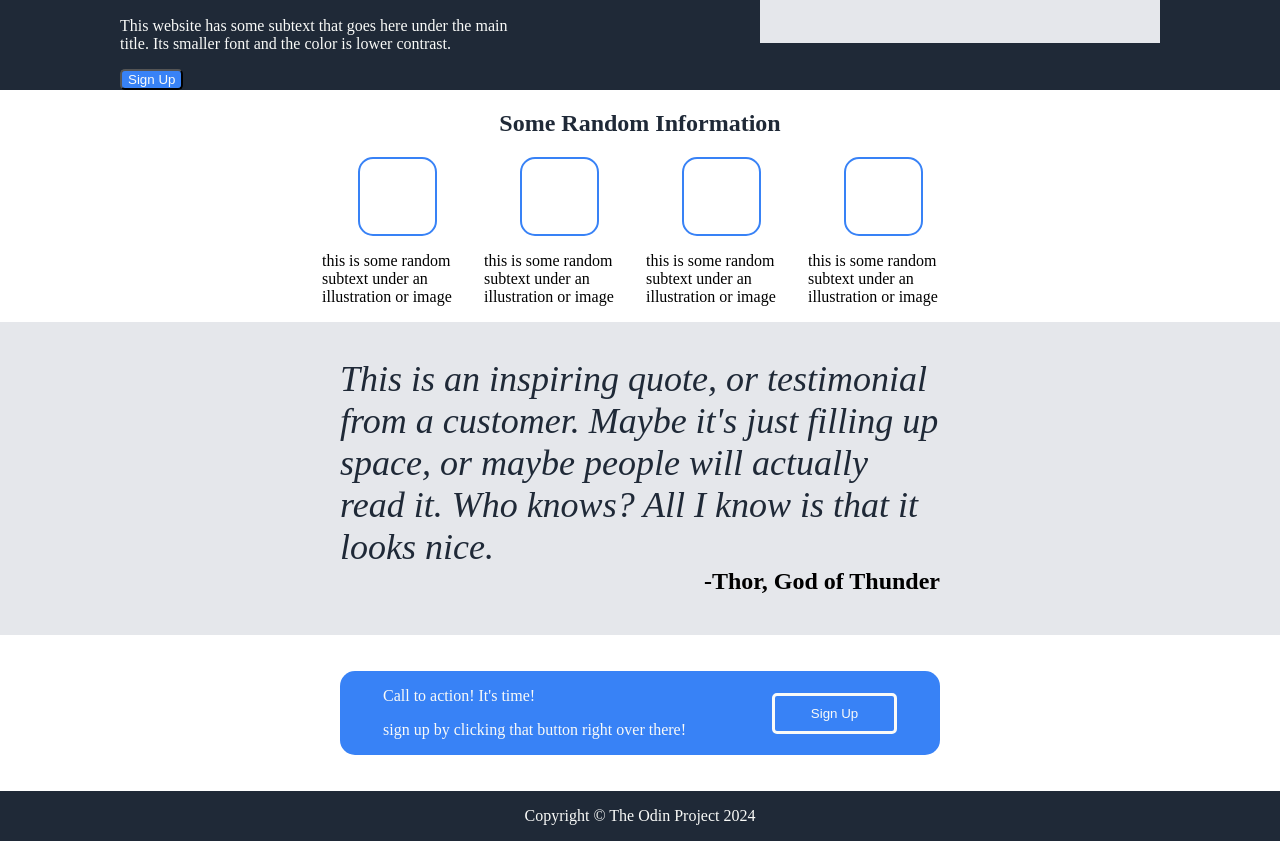
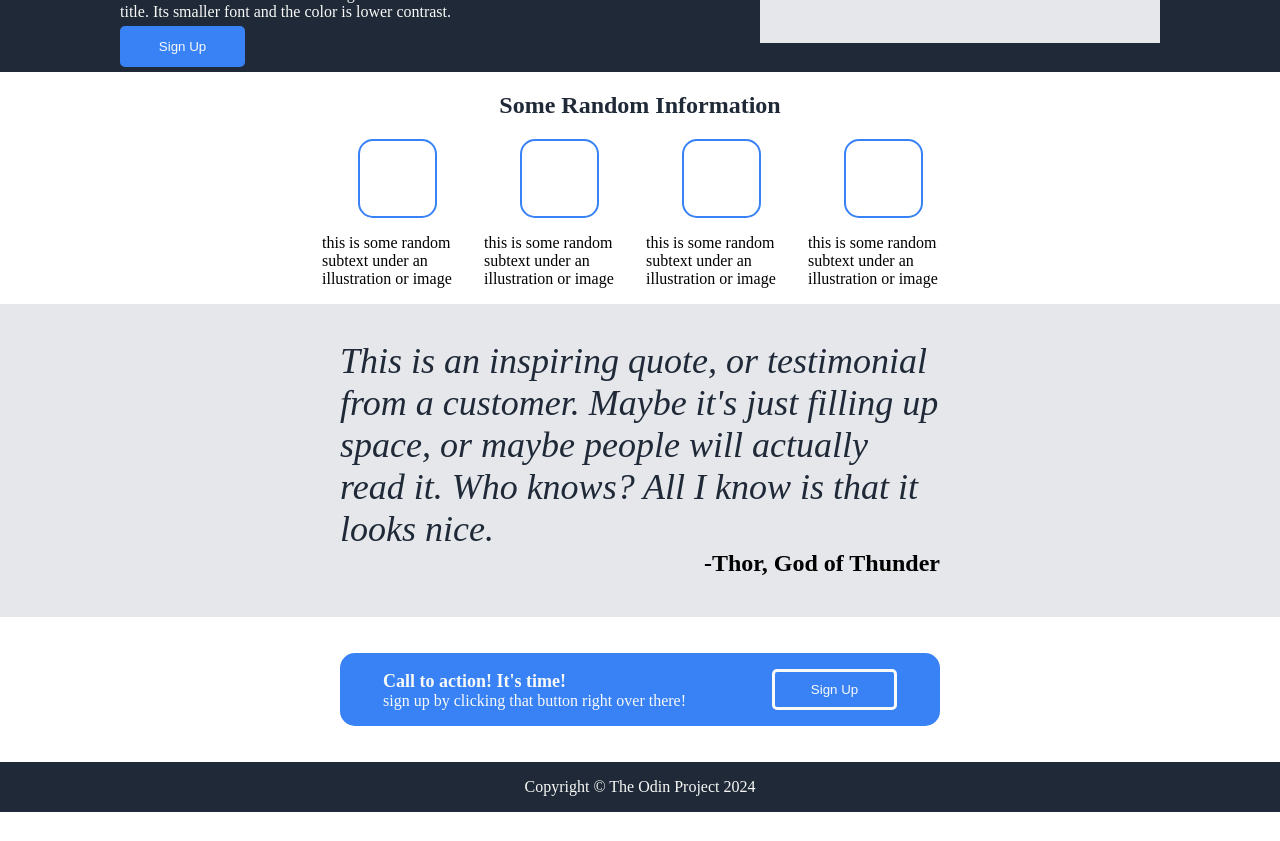
Before and after one commit to Benton14/odin-landing-page, a plain HTML site: page index.html in a window 1280 px wide. Shown: the part 261-1102 px from the top of the page. After the commit the page ends 1073 px from the top, so only its background shows below. Drawn offline with Linux system fonts and the light colour scheme.

Commit message:
Fix buttons and complete call to action
styled buttons like image, fixed font and margins in call to action

```diff
--- a/index.html
+++ b/index.html
@@ -19,10 +19,10 @@
         <div class="title-card">
             <div class="l-info">
                 <h1>This Website is Awesome</h1>
-                <p>This website has some subtext that goes here under the main title. Its smaller
+                <p class="subtext">This website has some subtext that goes here under the main title. Its smaller
                     font and the color is lower contrast.
                 </p>
-                <button>Sign Up</button>
+                <button class="button1">Sign Up</button>
             </div>
             <div class="img-placeholder">
                 this is a placeholder for an image
@@ -59,8 +59,8 @@
     </div>
     <div class="box">
         <div class="info">
-            <p>Call to action! It's time!</p>
-            <p>sign up by clicking that button right over there!</p>
+            <p class="action">Call to action! It's time!</p>
+            <p class="sub-action">sign up by clicking that button right over there!</p>
         </div>
         <button class="button2">Sign Up</button>
     </div>
--- a/style.css
+++ b/style.css
@@ -10,6 +10,7 @@ p {
 h1 {
     font-size: 48px;
     font-weight: extra-bold;
+    margin-bottom: 0px;
 }
 
 h2 {
@@ -28,6 +29,8 @@ h5 {
 button {
     border-radius: 5px;
     color: #F9FAF8;
+    padding: 10px;
+    flex: 1;
 }
 
 ul {
@@ -82,6 +85,10 @@ button,
     max-width: 400px;
 }
 
+.subtext {
+    margin: 0px;
+}
+
 .img-placeholder {
     display: flex;
     justify-content: center;
@@ -116,11 +123,26 @@ button,
     margin-bottom: 36px;
 }
 
+.action {
+    font-weight: bold;
+    font-size: large;
+    margin-bottom: 0px;
+}
+
+.sub-action {
+    margin-top: 0px;
+}
+
 .button2 {
-    padding: 10px;
     border: solid #F9FAF8;
-    flex: 1;
     max-width: 125px;
+}
+
+.button1 {
+    border: solid #3882F6;
+    margin-top: 5px;
+    margin-bottom: 5px;
+    width: 125px;
 }
 
 .info {
```
